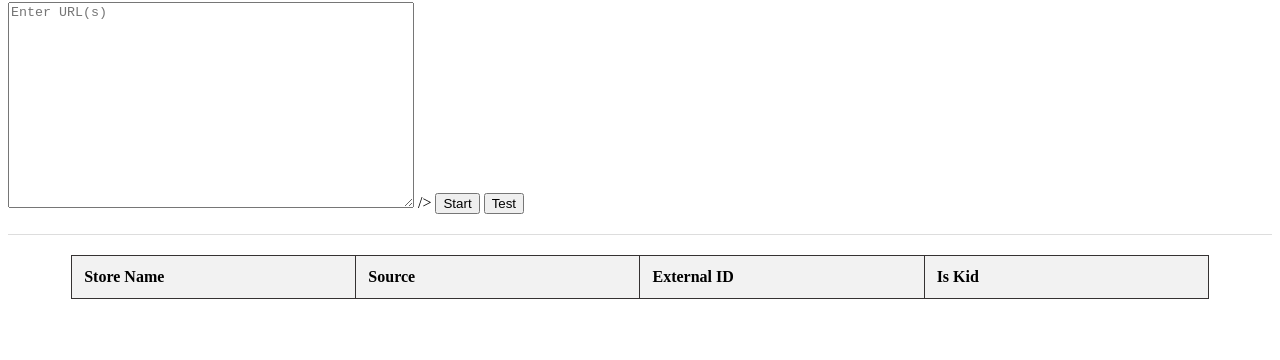
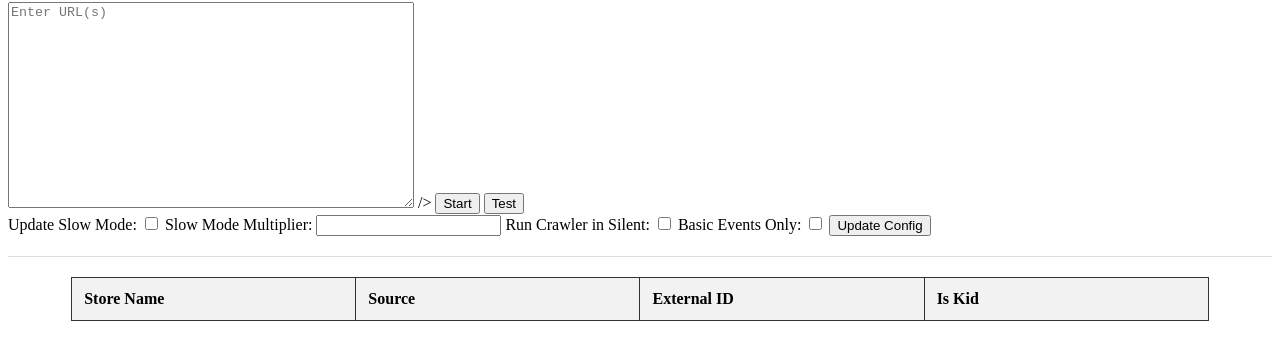
Before and after one commit to chengalore/eventcrawl, a website: page index.html in a window 1280 px wide. Shown: the part 78-438 px from the top of the page. Drawn offline with Linux system fonts and the light colour scheme.

Commit message:
added option to update config from client to server

```diff
--- a/crawl.js
+++ b/crawl.js
@@ -1,11 +1,10 @@
 const puppeteer = require("puppeteer");
 const waitAndClick = require("./functions/waitAndClick");
 const checkOverlay = require("./functions/overlayChecker");
-const { basicEvents } = require("./config");
 
 async function crawl(config, url) {
   const browser = await puppeteer.launch({
-    headless: config.headless ? true : false,
+    headless: config.headless ? "new" : false,
   });
   const page = await browser.newPage();
   await page.setViewport({ width: 1200, height: 800 });
@@ -68,7 +67,7 @@ async function crawl(config, url) {
         : el[key].timeout
     );
 
-    if (basicEvents && el[key].name === "Privacy Policy") {
+    if (config.basicEvents && el[key].name === "Privacy Policy") {
       await page.close();
       await browser.close();
       console.log(filteredRequests);
--- a/index.html
+++ b/index.html
@@ -59,6 +59,31 @@
     />
     <button type="submit" onclick="submit()">Start</button>
     <input type="submit" value="Test" onclick="submitTest()" />
+    <form id="configForm">
+      <label>
+        Update Slow Mode:
+        <input type="checkbox" id="slowModeCheckbox" />
+      </label>
+
+      <label>
+        Slow Mode Multiplier:
+        <input type="number" id="slowModeMultiplierInput" />
+      </label>
+
+      <label>
+        Run Crawler in Silent:
+        <input type="checkbox" id="headlessCheckbox" />
+      </label>
+
+      <label>
+        Basic Events Only:
+        <input type="checkbox" id="basicEventsCheckbox" />
+      </label>
+
+      <!-- Add other form elements for other config properties if needed -->
+
+      <button type="button" onclick="updateConfig()">Update Config</button>
+    </form>
     <!-- Loading message -->
     <div id="loadingMessage">Loading...</div>
 
@@ -99,7 +124,44 @@
         xhr.setRequestHeader("Content-Type", "application/json");
         xhr.send(JSON.stringify({ urls: urlInputs }));
       }
+      function updateConfig() {
+        const configForm = document.getElementById("configForm");
+        const slowModeCheckbox = document.getElementById("slowModeCheckbox");
+        const slowModeMultiplierInput = document.getElementById(
+          "slowModeMultiplierInput"
+        );
+        const headlessCheckbox = document.getElementById("headlessCheckbox");
+        const basicEventsCheckbox = document.getElementById(
+          "basicEventsCheckbox"
+        );
+        // Add other form elements for other config properties if needed
 
+        // Create an object to store the updated config
+        const updatedConfig = {
+          slowMode: slowModeCheckbox.checked,
+          slowModeMultiplier: parseFloat(slowModeMultiplierInput.value),
+          headless: headlessCheckbox.checked,
+          basicEvents: basicEventsCheckbox.checked,
+          // Add other config properties you want to update here
+        };
+
+        // Make a POST request to the server to update the config
+        fetch("/update-config", {
+          method: "POST",
+          headers: {
+            "Content-Type": "application/json",
+          },
+          body: JSON.stringify(updatedConfig),
+        })
+          .then((response) => response.json())
+          .then((updatedConfigFromServer) => {
+            // Optionally, update the UI to reflect the updated config
+            console.log("Updated Config:", updatedConfigFromServer);
+          })
+          .catch((error) => {
+            console.error("Error updating config:", error);
+          });
+      }
       function generateTableFromResponse(response) {
         var tableContent = "";
 
```
Also changed, not shown: app.js (+11 -0 lines), config.js (+6 -6 lines).
